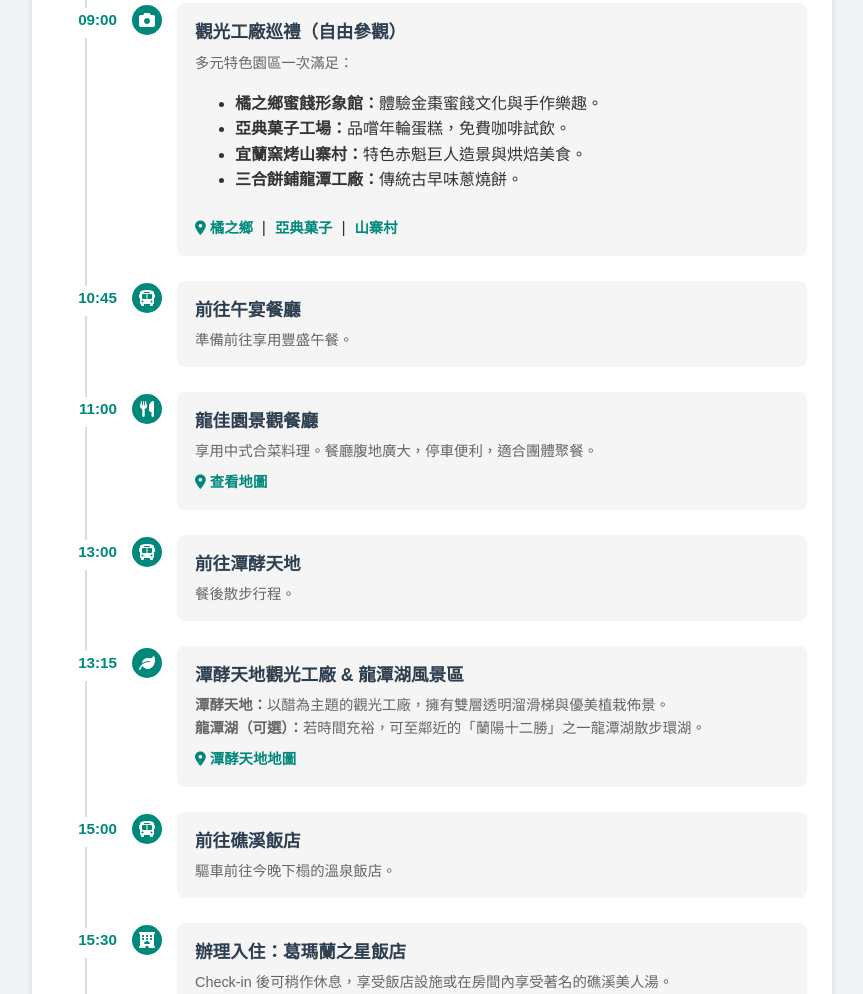
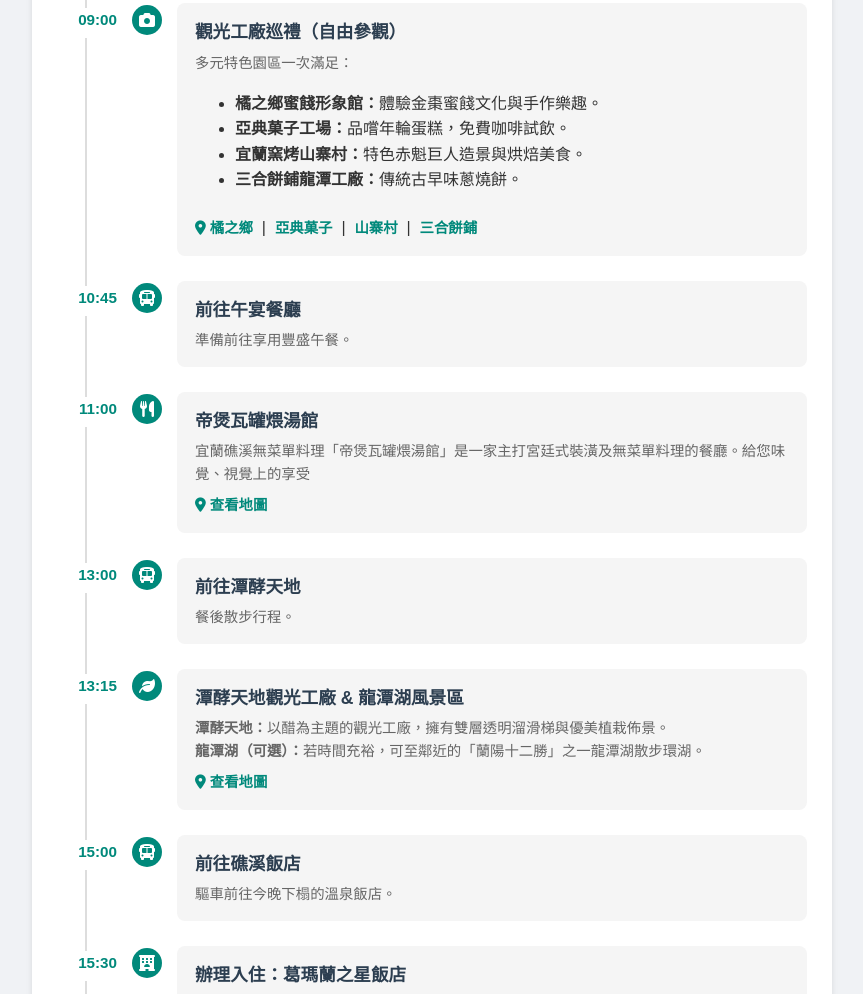
Before and after one commit to ChouTerry-20240925/Yilan-Itinerary.github.io, a plain HTML site: page index.html in a window 1280 px wide. Shown: the part 637-1631 px from the top of the page, without its empty margins (208-1071 px from the left). Drawn offline with Linux system fonts and the light colour scheme.

Commit message:
Update index.html

```diff
--- a/index.html
+++ b/index.html
@@ -280,11 +280,12 @@
                 </ul>
                 <a href="https://www.google.com/maps/search/?api=1&query=橘之鄉蜜餞形象館" target="_blank" class="map-link"><i class="fas fa-map-marker-alt"></i> 橘之鄉</a> &nbsp;|&nbsp;
                 <a href="https://www.google.com/maps/search/?api=1&query=亞典菓子工場" target="_blank" class="map-link">亞典菓子</a> &nbsp;|&nbsp;
-                <a href="https://www.google.com/maps/search/?api=1&query=宜蘭窯烤山寨村" target="_blank" class="map-link">山寨村</a>
+                <a href="https://www.google.com/maps/search/?api=1&query=宜蘭窯烤山寨村" target="_blank" class="map-link">山寨村</a> &nbsp;|&nbsp;
+                <a href="https://www.google.com/maps/search/?api=1&query=三合餅鋪龍潭工廠(總店)" target="_blank" class="map-link">三合餅鋪</a>
             </div>
         </div>
 
-        <!-- 10:45 -->
+        <!-- 11:30 -->
         <div class="item">
             <div class="time">10:45</div>
             <div class="icon-box"><i class="fas fa-bus"></i></div>
@@ -294,18 +295,18 @@
             </div>
         </div>
 
-        <!-- 11:00 -->
+        <!-- 12:00 -->
         <div class="item">
             <div class="time">11:00</div>
             <div class="icon-box"><i class="fas fa-utensils"></i></div>
             <div class="content">
-                <h3>龍佳園景觀餐廳</h3>
-                <p>享用中式合菜料理。餐廳腹地廣大，停車便利，適合團體聚餐。</p>
-                <a href="https://www.google.com/maps/search/?api=1&query=龍佳園景觀餐廳" target="_blank" class="map-link"><i class="fas fa-map-marker-alt"></i> 查看地圖</a>
+                <h3>帝煲瓦罐煨湯館</h3>
+                <p>宜蘭礁溪無菜單料理「帝煲瓦罐煨湯館」是一家主打宮廷式裝潢及無菜單料理的餐廳。給您味覺、視覺上的享受</p>
+                <a href="https://www.google.com/maps/search/?api=1&query=帝煲瓦罐煨湯館" target="_blank" class="map-link"><i class="fas fa-map-marker-alt"></i> 查看地圖</a>
             </div>
         </div>
 
-        <!-- 13:00 -->
+        <!-- 14:00 -->
         <div class="item">
             <div class="time">13:00</div>
             <div class="icon-box"><i class="fas fa-bus"></i></div>
@@ -315,14 +316,14 @@
             </div>
         </div>
 
-        <!-- 13:15 -->
+        <!-- 14:15 -->
         <div class="item">
             <div class="time">13:15</div>
             <div class="icon-box"><i class="fas fa-leaf"></i></div>
             <div class="content">
                 <h3>潭酵天地觀光工廠 & 龍潭湖風景區</h3>
                 <p><strong>潭酵天地：</strong>以醋為主題的觀光工廠，擁有雙層透明溜滑梯與優美植栽佈景。<br><strong>龍潭湖（可選）：</strong>若時間充裕，可至鄰近的「蘭陽十二勝」之一龍潭湖散步環湖。</p>
-                <a href="https://www.google.com/maps/search/?api=1&query=潭酵天地觀光工廠" target="_blank" class="map-link"><i class="fas fa-map-marker-alt"></i> 潭酵天地地圖</a>
+                <a href="https://www.google.com/maps/search/?api=1&query=潭酵天地觀光工廠" target="_blank" class="map-link"><i class="fas fa-map-marker-alt"></i> 查看地圖</a>
             </div>
         </div>
 
```
